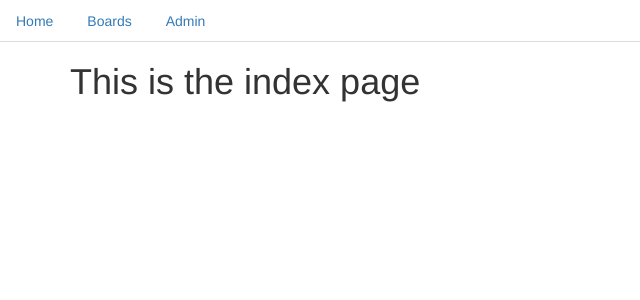
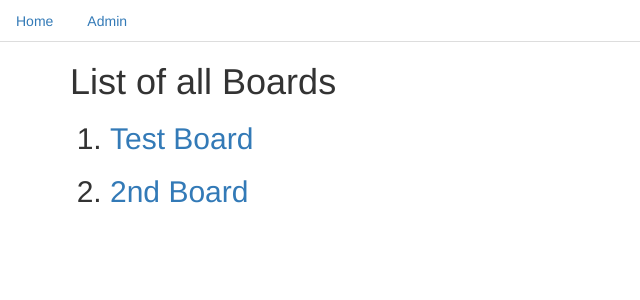
Before and after one commit to RandyForte/django-chanclone, a Django app: page / in a window 1280 px wide. Shown: the top 300 px of the page, without its empty margins (0-640 px from the left). Run offline with Django 3.2, Linux system fonts and the light colour scheme; data comes from the database, SQL or seed files in the repository; some libraries are stand-ins or nearby versions.

Commit message:
Removed the index.html file and replaced its functionality with the board_list.html

```diff
--- a/chanClone/chan_app/templates/chan_app/base.html
+++ b/chanClone/chan_app/templates/chan_app/base.html
@@ -9,7 +9,6 @@
     <nav>
       <ul class="nav nav-tabs">
         <li><a href="{%url 'chan_app:index'%}">Home</a></li>
-        <li><a href="{%url 'chan_app:boardlist'%}">Boards</a></li>
         <li><a href="{%url 'admin:index'%}">Admin</a></li>
         <li></li>
       </ul>
--- a/chanClone/chan_app/templates/chan_app/index.html
+++ /dev/null
@@ -1,4 +0,0 @@
-{%extends 'chan_app/base.html'%}
-{%block bodyblock%}
-  <h1>This is the index page</h1>
-{%endblock%}
--- a/chanClone/chan_app/urls.py
+++ b/chanClone/chan_app/urls.py
@@ -4,8 +4,8 @@ from chan_app import views
 app_name = 'chan_app'
 
 urlpatterns = [
-    url(r'^$',views.IndexView.as_view(),name='index'),
-    url(r'^boards$',views.BoardListView.as_view(),name='boardlist'),
+    # url(r'^$',views.IndexView.as_view(),name='index'),#code for the old index page
+    url(r'^$',views.BoardListView.as_view(),name='index'),
     url(r'^(?P<pk>[-\w]+)/$',views.BoardDetailView.as_view(),name='boarddetail'),
     url(r'^(?P<board_id>[-\w]+)/(?P<pk>[-\w]+)/$',views.ThreadDetailView.as_view(),name='threaddetail'),
     url(r'^(?P<board_id>[-\w]+)/createthread',views.ThreadCreateView.as_view(),name='createthread'),
--- a/chanClone/chan_app/views.py
+++ b/chanClone/chan_app/views.py
@@ -3,9 +3,6 @@ from django.views.generic import (View, TemplateView, ListView, DetailView,
                                     CreateView,UpdateView,DeleteView)
 # from django.http import HttpResponse
 from . import models
-
-class IndexView(TemplateView):
-    template_name = 'chan_app/index.html'
 
 class BoardListView(ListView):
     context_object_name = 'boards'
```
